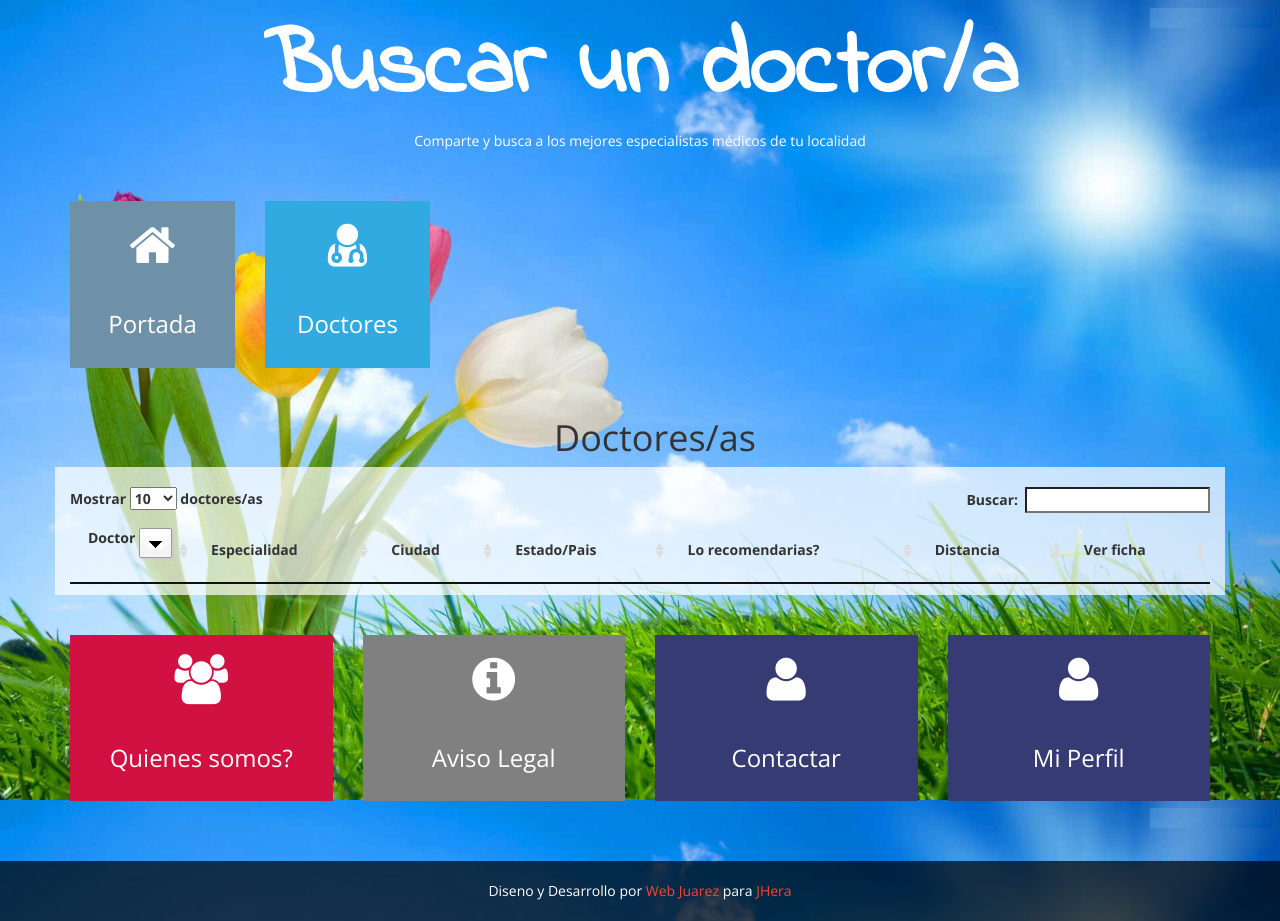
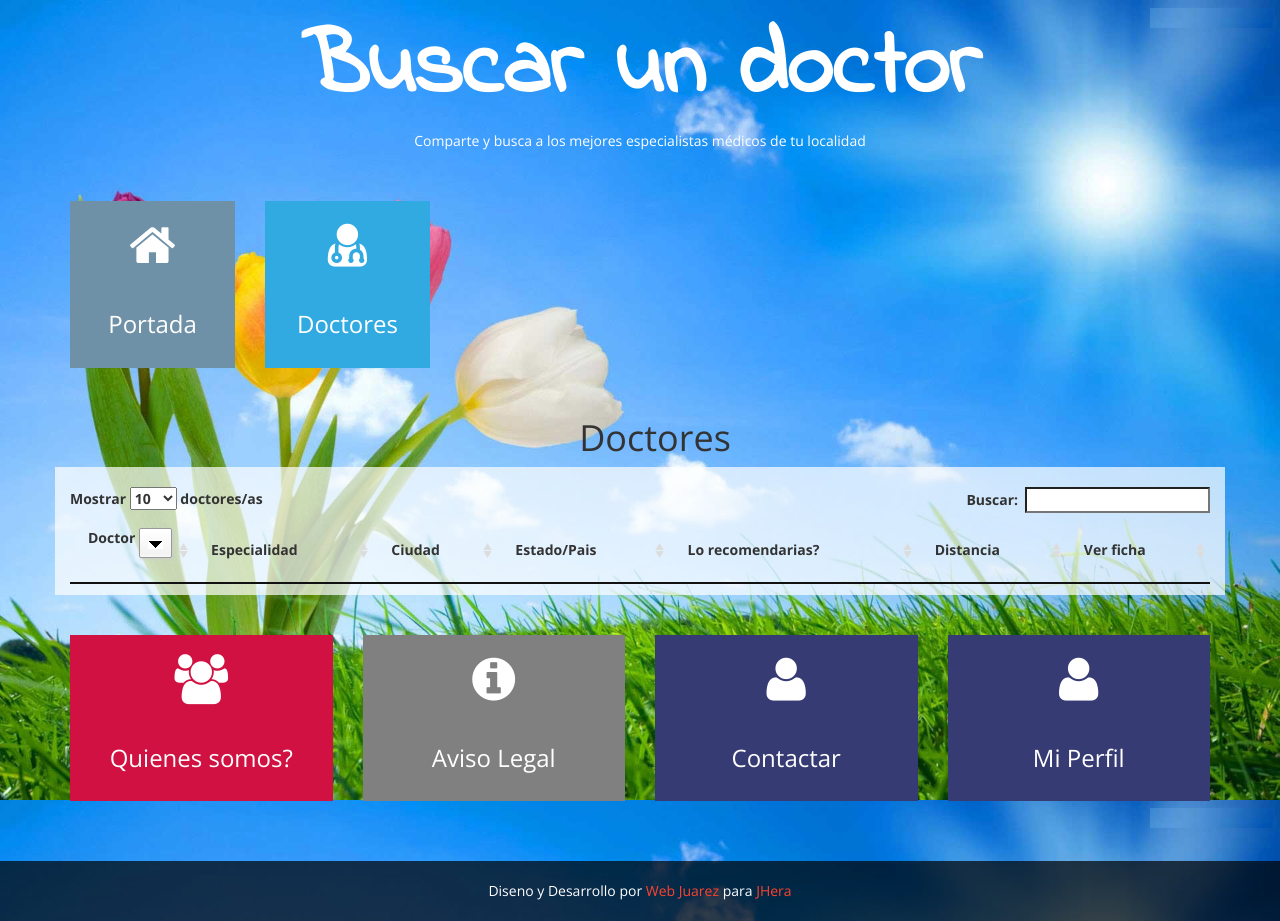
Before and after one commit to vascofornas/herasaludAGO16, a plain HTML site: page herasaludfiles/buscar_doctor.html in a window 1280 px wide. Drawn offline with nearby package versions, Linux system fonts and the light colour scheme; no server answers.

Commit message:
201608281422 CAMBIAR SLOGAN

```diff
--- a/herasaludfiles/buscar_doctor.html
+++ b/herasaludfiles/buscar_doctor.html
@@ -155,7 +155,7 @@
                 <div class="row">
                     <div class="col-md-12">
                         <div class="logo text-center">
-                            <h1>Buscar un doctor/a</h1>
+                            <h1>Buscar un doctor</h1>
                             <span>Comparte y busca a los mejores especialistas médicos de tu localidad</span>
                         </div>
                     </div>
@@ -200,7 +200,7 @@
 
                         <div class="container">
       <div class="" >
-        <h1>Doctores/as</h1>
+        <h1>Doctores</h1>
 
       </div>
 
```
Also changed, not shown: herasaludfiles/doctores.html (+2 -2 lines).
